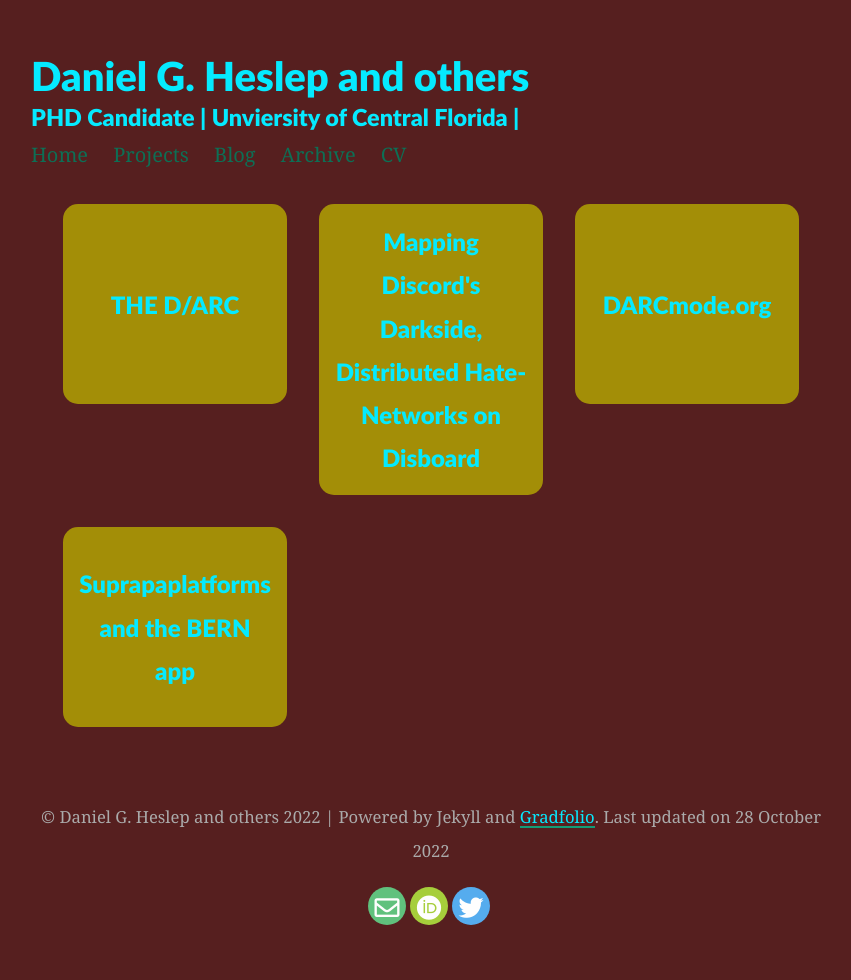
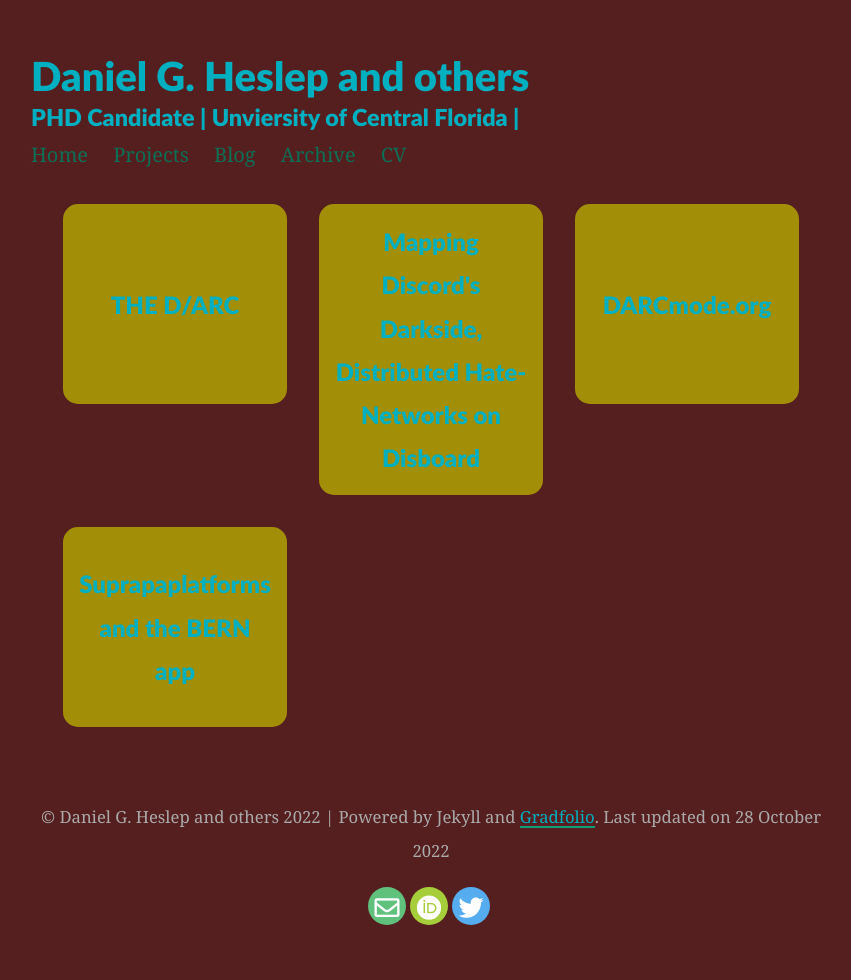
Before and after one commit to CreativeKenning/gradsitedemo, a Jekyll site: the page built from _pages/projects.md, in a window 1280 px wide. Shown: the whole page, without its empty margins (209-1060 px from the left). Built offline with Jekyll 4.4.1, drawn with Linux system fonts in a browser that asks for light colours; nearby versions of some CDN libraries.

```diff
--- a/assets/css/_sass/variables.scss
+++ b/assets/css/_sass/variables.scss
@@ -13,7 +13,7 @@
 // Color scheme for light
 $body-bg: #561f1f;
 $projectbox: #a38e07;
-$text-color: rgb(5, 234, 255);
+$text-color: rgb(1, 176, 192);
 
 // Color scheme for dark modes
 $body-bg-dark: #061725;
```
